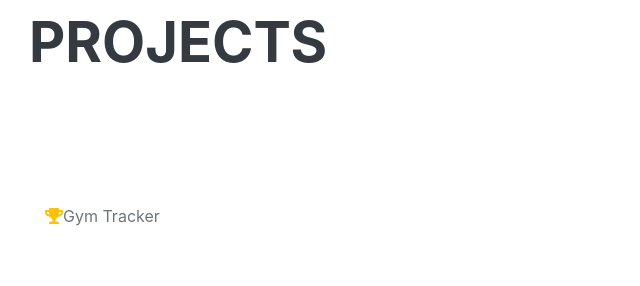
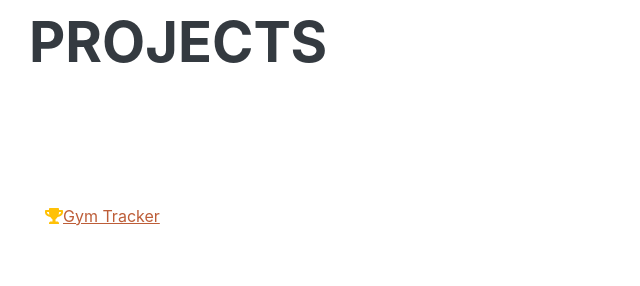
Before and after one commit to TCDorman/TCDorman.github.io, a plain HTML site: page index.html in a window 1280 px wide. Shown: the part 5120-5406 px from the top of the page, 291-931 px from the left. Drawn offline with nearby package versions, Linux system fonts and the light colour scheme; a web font is replaced by a local one.

Commit message:
corrections

```diff
--- a/index.html
+++ b/index.html
@@ -190,12 +190,11 @@
             <section class="resume-section" id="awards">
                 <div class="resume-section-content">
                     <h2 class="mb-5">Projects</h2>
-                    <div id="projects"><span class="fa-a href="""><i class="fas fa-trophy text-warning"></i></span>
+                    <a id="projects" href="https://devmountain-capstone.herokuapp.com/"><span class="fa-a"><i class="fas fa-trophy text-warning"></i></span>
                     Gym Tracker
                     </a>
-                    </div>
                     <ul class="fa-ul mb-0">
-                        <a href="https://github.com/TCDorman/foundationsCapstone">
+
                         <div class="projectPhotos">
                             <a href="https://lh3.googleusercontent.com/uKTBPC--LCQXA7f3os9MskMrc4__l1_e_LPJC_6kugd1or1_FKL1QgPNrNPdhRscnDgtPcWQp-JxlW-5sxxVuh3nr_s_sDPh5pwjVvoGxhJbauofXQeoo8niG3_BwE3laNnkpraO=w2400?source=screenshot.guru"> <img src="https://lh3.googleusercontent.com/uKTBPC--LCQXA7f3os9MskMrc4__l1_e_LPJC_6kugd1or1_FKL1QgPNrNPdhRscnDgtPcWQp-JxlW-5sxxVuh3nr_s_sDPh5pwjVvoGxhJbauofXQeoo8niG3_BwE3laNnkpraO=w600-h315-p-k" /> </a>
                             <a href="https://lh3.googleusercontent.com/yMwkDiwVNPyFiIOL8jbjyASyeu5jQF6PqBhD_WCm5aZlbZiT-7eMQVYJcwWUG67GL0UIP54IQJzmNcdWK81mkGTeOXmgKrTPQfY58GdenZoPobeAQcrvFLdTXx7oKS_XJCdfB2NR=w2400?source=screenshot.guru"> <img src="https://lh3.googleusercontent.com/yMwkDiwVNPyFiIOL8jbjyASyeu5jQF6PqBhD_WCm5aZlbZiT-7eMQVYJcwWUG67GL0UIP54IQJzmNcdWK81mkGTeOXmgKrTPQfY58GdenZoPobeAQcrvFLdTXx7oKS_XJCdfB2NR=w600-h315-p-k" /> </a>
```
